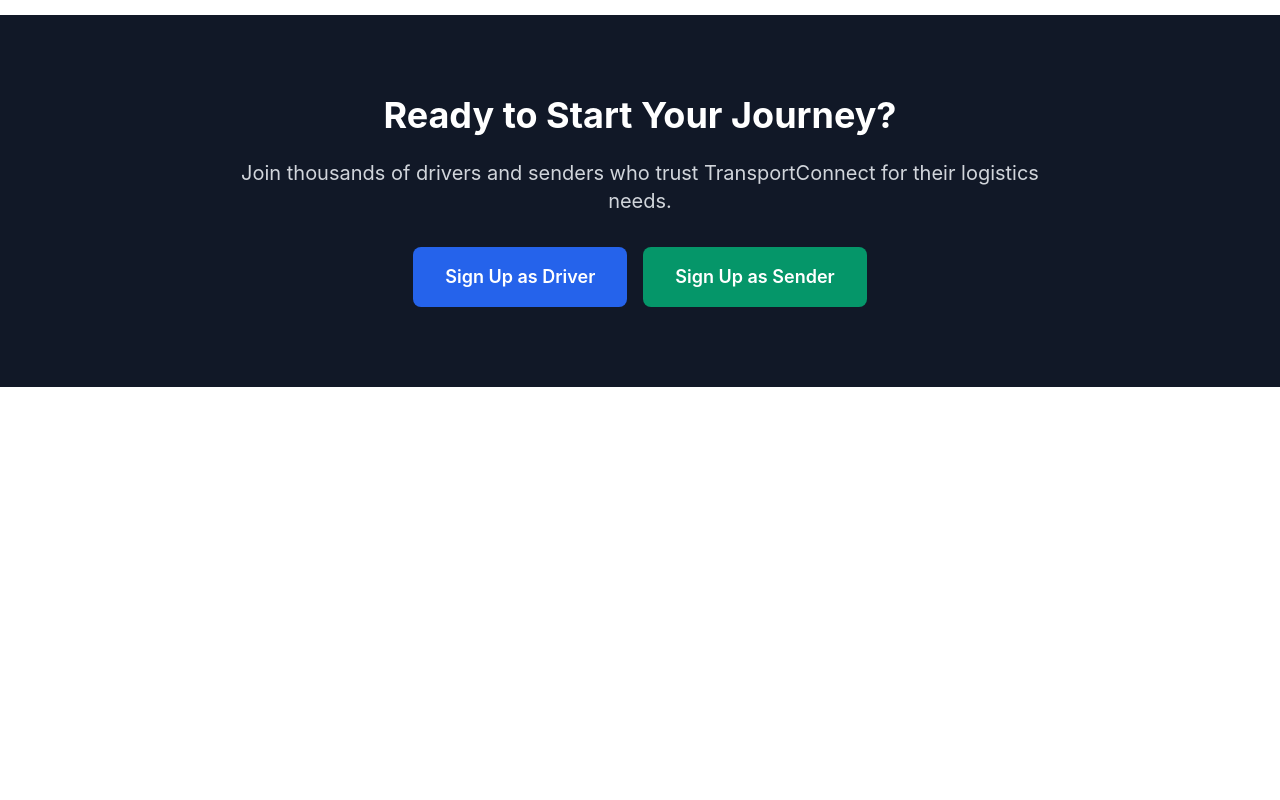
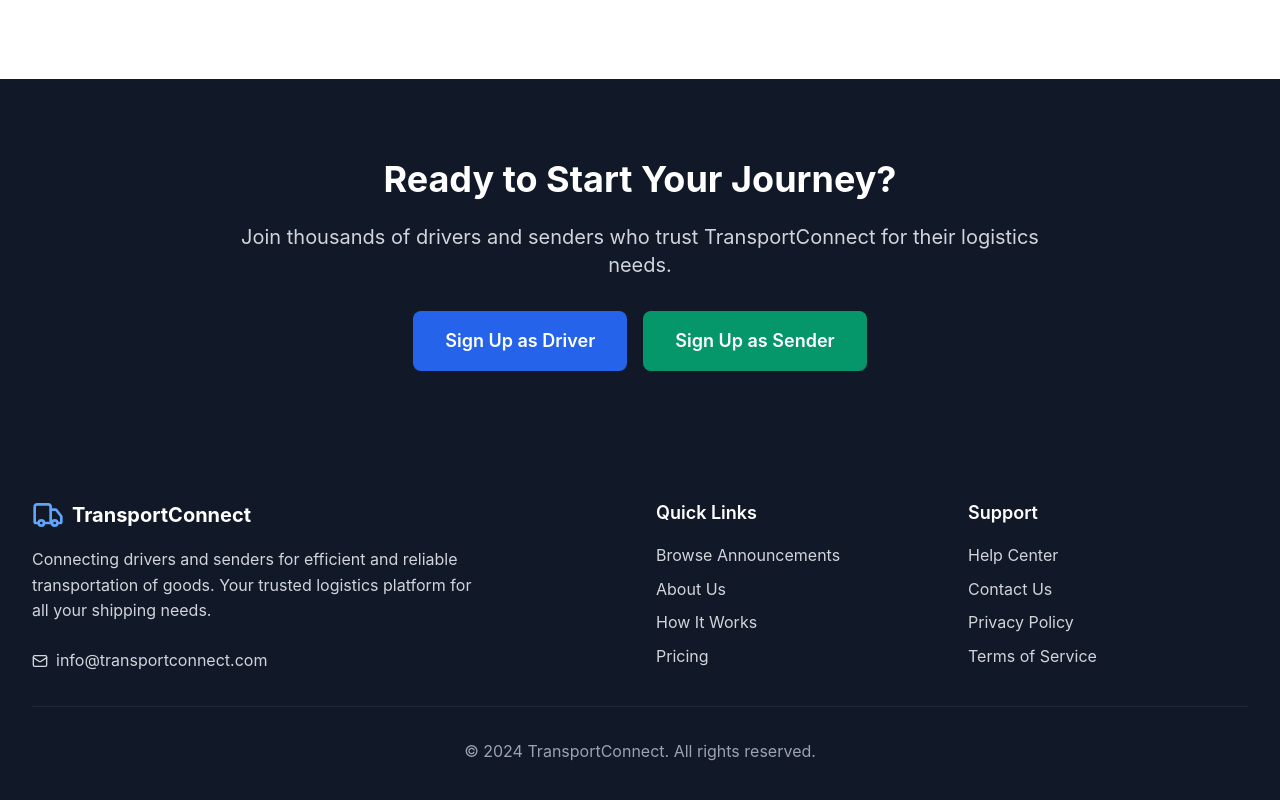
Before and after one commit to HossnaBensalem/transport_connect, a React (Vite) app in the folder frontend/: page / in a window 1280 px wide. Shown: the part 1736-2536 px from the top of the page. Before the commit the page ends 2123 px from the top, so only its background shows below. Built offline with nearby package versions, Linux system fonts and the light colour scheme.

Commit message:
Add Footer component and integrate it into App layout

```diff
--- a/frontend/src/App.jsx
+++ b/frontend/src/App.jsx
@@ -4,6 +4,8 @@
 
 // Components
 import Navbar from './components/Navbar';
+import Footer from './components/Footer';
+import ProtectedRoute from './components/ProtectedRoute';
 // Pages
 import Home from './pages/Home';
 import Login from './pages/auth/Login';
@@ -19,12 +21,15 @@
         <main className="min-h-screen flex items-center justify-center">
           <div className="animate-spin rounded-full h-12 w-12 border-b-2 border-blue-600"></div>
         </main>
+        <Footer />
       </div>
     );
   }
 
   return (
-    <>
+    <div className="min-h-screen flex flex-col">
+      <Navbar />
+      <main className="flex-grow">
         <Routes>
           {/* Public Routes */}
           <Route path="/" element={<Home />} />
@@ -37,14 +42,19 @@
             element={user ? <Navigate to="/dashboard" /> : <Register />}
           />
 
+          {/* Protected Routes example (if you want to add dashboard or others) */}
+          {/* <Route path="/dashboard" element={<ProtectedRoute><Dashboard /></ProtectedRoute>} /> */}
+
           {/* Catch all */}
           <Route
             path="*"
             element={<Navigate to={user ? "/dashboard" : "/login"} />}
           />
         </Routes>
+      </main>
+      <Footer />
       <Toaster position="top-right" />
-    </>
+    </div>
   );
 }
 
--- a/frontend/src/components/Footer.jsx
+++ b/frontend/src/components/Footer.jsx
@@ -0,0 +1,59 @@
+import { Truck, Mail, Phone, MapPin } from 'lucide-react';
+
+const Footer = () => {
+  return (
+    <footer className="bg-gray-900 text-white">
+      <div className="max-w-7xl mx-auto px-4 sm:px-6 lg:px-8 py-12">
+        <div className="grid grid-cols-1 md:grid-cols-4 gap-8">
+          {/* Brand Section */}
+          <div className="col-span-1 md:col-span-2">
+            <div className="flex items-center space-x-2 mb-4">
+              <Truck className="h-8 w-8 text-primary-400" />
+              <span className="text-xl font-bold">TransportConnect</span>
+            </div>
+            <p className="text-gray-300 mb-6 max-w-md">
+              Connecting drivers and senders for efficient and reliable transportation of goods.
+              Your trusted logistics platform for all your shipping needs.
+            </p>
+            <div className="flex space-x-4">
+              <div className="flex items-center space-x-2 text-gray-300">
+                <Mail className="h-4 w-4" />
+                <span>info@transportconnect.com</span>
+              </div>
+            </div>
+          </div>
+
+          {/* Quick Links */}
+          <div>
+            <h3 className="text-lg font-semibold mb-4">Quick Links</h3>
+            <ul className="space-y-2">
+              <li><a href="/announcements" className="text-gray-300 hover:text-white transition-colors">Browse Announcements</a></li>
+              <li><a href="/about" className="text-gray-300 hover:text-white transition-colors">About Us</a></li>
+              <li><a href="/how-it-works" className="text-gray-300 hover:text-white transition-colors">How It Works</a></li>
+              <li><a href="/pricing" className="text-gray-300 hover:text-white transition-colors">Pricing</a></li>
+            </ul>
+          </div>
+
+          {/* Support */}
+          <div>
+            <h3 className="text-lg font-semibold mb-4">Support</h3>
+            <ul className="space-y-2">
+              <li><a href="/help" className="text-gray-300 hover:text-white transition-colors">Help Center</a></li>
+              <li><a href="/contact" className="text-gray-300 hover:text-white transition-colors">Contact Us</a></li>
+              <li><a href="/privacy" className="text-gray-300 hover:text-white transition-colors">Privacy Policy</a></li>
+              <li><a href="/terms" className="text-gray-300 hover:text-white transition-colors">Terms of Service</a></li>
+            </ul>
+          </div>
+        </div>
+
+        <div className="border-t border-gray-800 mt-8 pt-8 text-center">
+          <p className="text-gray-400">
+            © 2024 TransportConnect. All rights reserved.
+          </p>
+        </div>
+      </div>
+    </footer>
+  );
+};
+
+export default Footer;
```
Lines whose indentation alone changed are shown as unchanged.
